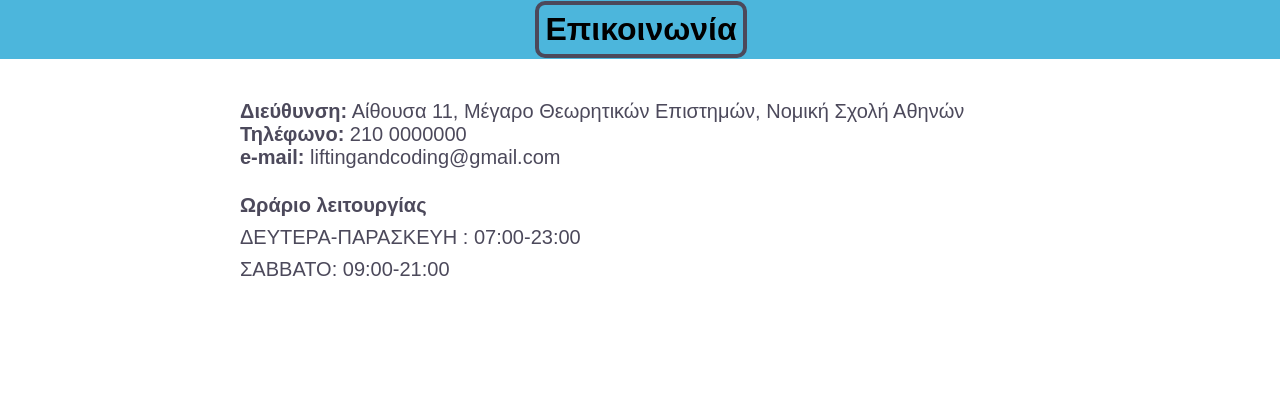
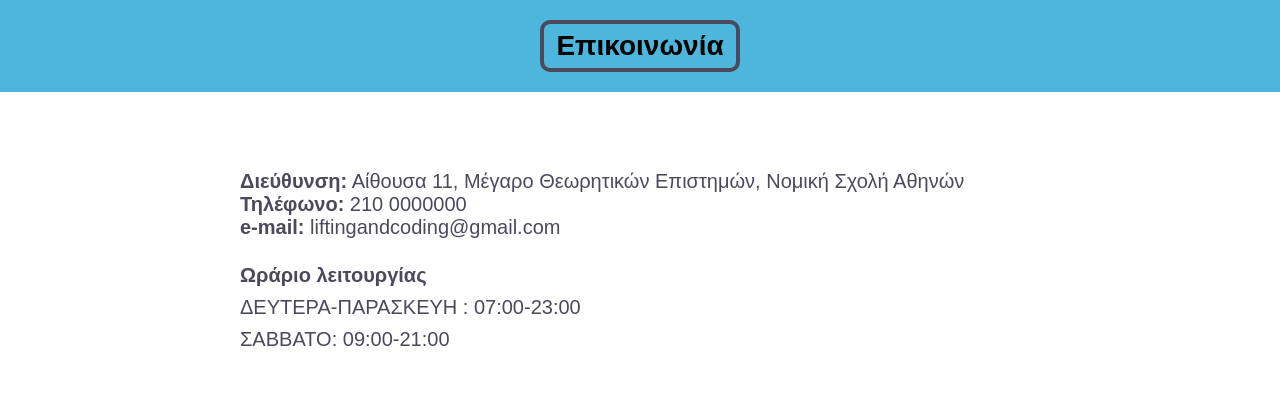
Before and after one commit to irinizampet/gym, a Django app: page /contact/ in a window 1280 px wide. Shown: the top 394 px of the page. Run offline with Django 5.2, Linux system fonts and the light colour scheme.

Commit message:
τελειωμενη επικοινωνια

```diff
--- a/jango/MyProject/mysite/gym/templates/contact.html
+++ b/jango/MyProject/mysite/gym/templates/contact.html
@@ -5,12 +5,31 @@
     {% load static %}
     <link rel="stylesheet" href="{% static 'styles.css' %}">
     <title>contact</title>
+    <style>
+  header {
+    background-color: rgb(76, 182, 220);
+    text-align: center;
+    padding: 10px 0;
+  }
+
+  header h1 {
+    border: 4px solid rgb(76, 73, 91);
+    padding: 6px 12px;
+    display: inline-block;
+    border-radius: 10px;
+    font-size: 28px;
+    margin: 10px 0;
+  }
+</style>
+
   </head>
+
   <body>
     <header>
       <h1>Επικοινωνία</h1>
     </header>
-        <main>
+
+        <main style="margin-top: 150px;">
             <div class="contact">
               <ul>
                <li><strong>Διεύθυνση:</strong> Αίθουσα 11, Μέγαρο Θεωρητικών Επιστημών, Νομική Σχολή Αθηνών</li>
```
Also changed, not shown: jango/MyProject/mysite/db.sqlite3. Lines whose indentation alone changed are shown as unchanged.
